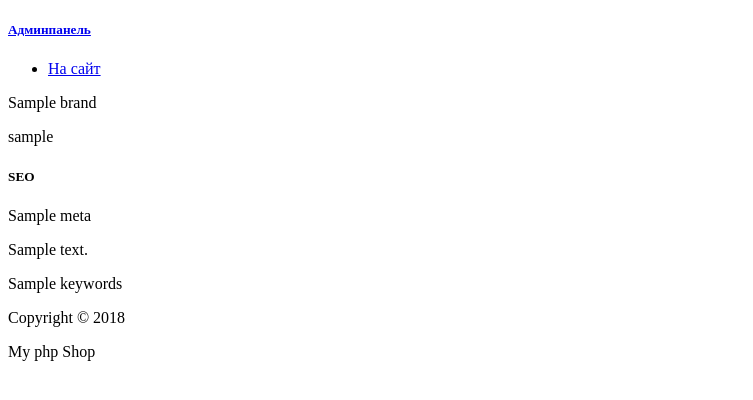
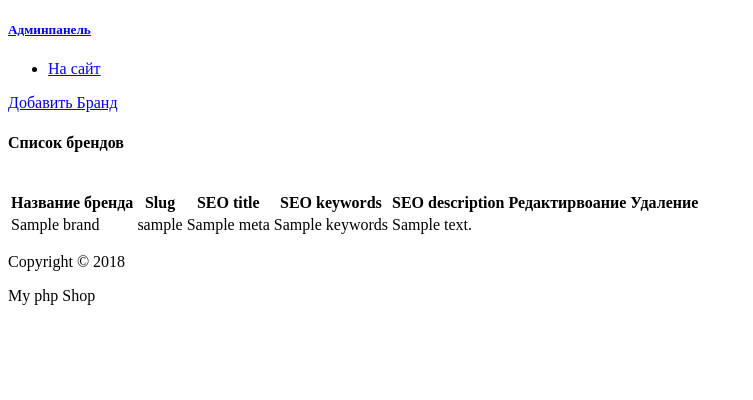
Before and after one commit to Vadim0004/shopyii2, a Yii app: template backend/views/brand/index.php in a window 1280 px wide. Shown: the top 400 px of the page, without its empty margins (0-753 px from the left). Run offline with PHP 8.4 and a stand-in for Yii, Linux system fonts and the light colour scheme; the template is opened without the code that fills it: most values are stand-ins (such as "Sample title", 1, 10 or a date in 2020); data that the repository does not hold is empty; some libraries are stand-ins or nearby versions.

Commit message:
fix Brand index

```diff
--- a/backend/controllers/BrandController.php
+++ b/backend/controllers/BrandController.php
@@ -22,6 +22,7 @@ class BrandController extends Controller
     public function actionIndex()
     {
         self::checkAdmin();
+        $brand = [];
         try {
             $brand = $this->branService->getAllBrands();
         } catch (\DomainException $e) {
--- a/backend/views/brand/index.php
+++ b/backend/views/brand/index.php
@@ -1,11 +1,15 @@
 <?php
 
 use backend\assets\AdminAsset;
+use yii\widgets\Breadcrumbs;
+use yii\helpers\Url;
 
 AdminAsset::register($this);
 
 
-// @var $this yii\web\View
+/* @var $this yii\web\View */
+/* @var $brand backend\controllers\BrandController array ActiveRecord*/
+
 $this->title = 'E-shopper';
 $this->registerMetaTag([
     'name' => 'E-shopper',
@@ -14,14 +18,48 @@ $this->registerMetaTag([
 ?>
 
 <section>
+    <div class="breadcrumbs">
+    <?php echo Breadcrumbs::widget([
+        'itemTemplate' => "<li>{link}</li>\n",
+        'links' => [
+            ['label' => 'Админпанель', 'url' => ['/']],
+            [
+                'label' => 'Управление брендами',
+                'class' => 'breadcrumb',
+            ],
+        ],
+    ]);
+    ?>
+    </div>
+
+    <a href="<?php echo Url::to(['brand/create'])?>" class="btn btn-default back"><i class="fa fa-plus"></i> Добавить Бранд</a>
+
+    <h4>Список брендов</h4>
+
+    <br>
+
     <div class="row">
-        <?php foreach ($brand as $brandItem): ?>
-            <p><?php echo $brandItem->name; ?></p>
-            <p><?php echo $brandItem->slug; ?></p>
-            <h5>SEO</h5>
-            <p><?php echo $brandItem->meta->title; ?></p>
-            <p><?php echo $brandItem->meta->description; ?></p>
-            <p><?php echo $brandItem->meta->keywords; ?></p>
-        <?php endforeach; ?>
+        <table class="table-bordered table-striped table">
+            <tr>
+                <th>Название бренда</th>
+                <th>Slug</th>
+                <th>SEO title</th>
+                <th>SEO keywords</th>
+                <th>SEO description</th>
+                <th>Редактирвоание</th>
+                <th>Удаление</th>
+            </tr>
+            <?php foreach ($brand as $brandItem): ?>
+            <tr>
+                <td><?php echo $brandItem->name; ?></td>
+                <td><?php echo $brandItem->slug; ?></td>
+                <td><?php echo $brandItem->meta->title; ?></td>
+                <td><?php echo $brandItem->meta->keywords; ?></td>
+                <td><?php echo $brandItem->meta->description; ?></td>
+                <td><a href="<?php echo Url::to(['brand/update', 'id' => $brand->id]); ?>" title="Редактировать"><i class="fa fa-pencil-square-o"></i></a></td>
+                <td><a href="<?php echo Url::to(['category/delete', 'id' => $brand->id]); ?>" title="Удалить"><i class="fa fa-times"></i></a></td>
+            </tr>
+            <?php endforeach; ?>
+        </table>
     </div>
 </section>
```
